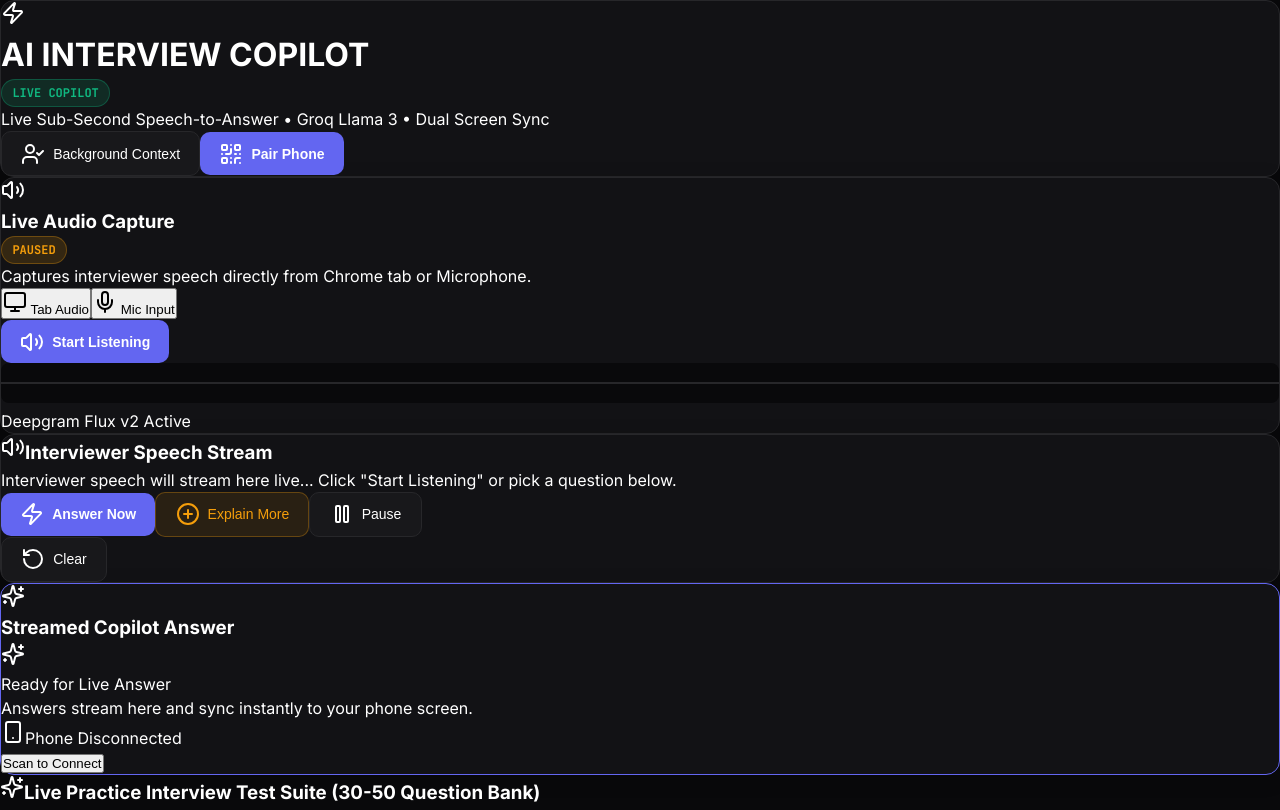
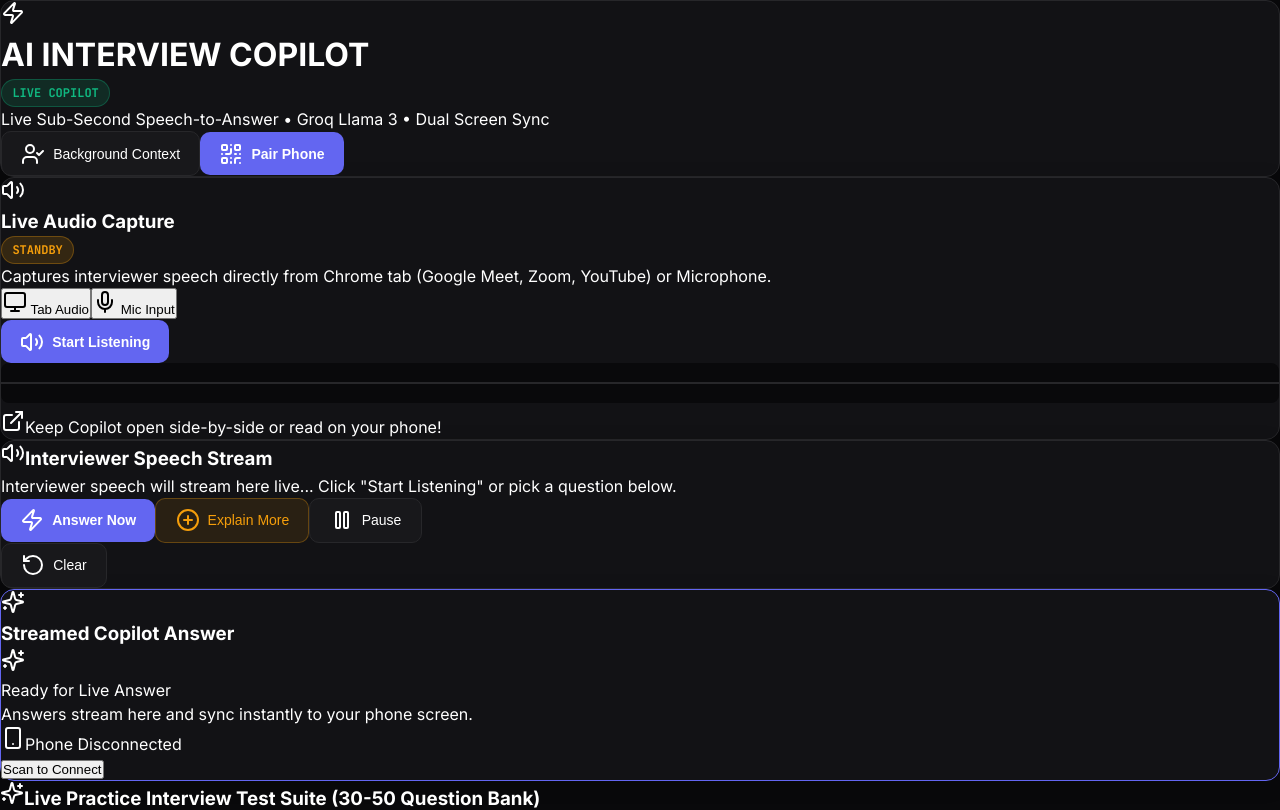
Before and after one commit to bhargavkundrapu/intguide, a React (Vite) app in the folder client/: page / in a window 1280 px wide. Shown: the top 810 px of the page. Built offline with nearby package versions, Linux system fonts and the light colour scheme; no server answers.

Commit message:
Extract audio-only MediaStream for MediaRecorder to ensure Deepgram STT receives pure audio chunks

```diff
--- a/client/src/components/AudioCapture.jsx
+++ b/client/src/components/AudioCapture.jsx
@@ -1,5 +1,5 @@
 import React, { useState, useEffect, useRef } from 'react';
-import { Mic, Monitor, Volume2, AlertCircle, CheckCircle } from 'lucide-react';
+import { Mic, Monitor, Volume2, AlertCircle, CheckCircle, ExternalLink } from 'lucide-react';
 
 export default function AudioCapture({ onAudioChunk, isListening, setIsListening, onTranscriptUpdate }) {
   const [sourceType, setSourceType] = useState('tab'); // 'tab' | 'mic'
@@ -14,7 +14,7 @@ export default function AudioCapture({ onAudioChunk, isListening, setIsListening
   const mediaRecorderRef = useRef(null);
   const speechRecognitionRef = useRef(null);
 
-  // Initialize Web Speech API as zero-config fallback
+  // Web Speech API fallback for local mic
   useEffect(() => {
     const SpeechRecognition = window.SpeechRecognition || window.webkitSpeechRecognition;
     if (SpeechRecognition) {
@@ -41,7 +41,7 @@ export default function AudioCapture({ onAudioChunk, isListening, setIsListening
     }
   }, [onTranscriptUpdate]);
 
-  // Audio waveform visualizer loop
+  // Waveform canvas draw loop
   useEffect(() => {
     let animId;
     const canvas = canvasRef.current;
@@ -83,7 +83,12 @@ export default function AudioCapture({ onAudioChunk, isListening, setIsListening
       if (sourceType === 'tab') {
         stream = await navigator.mediaDevices.getDisplayMedia({
           video: true,
-          audio: { echoCancellation: true, noiseSuppression: true }
+          audio: {
+            echoCancellation: true,
+            noiseSuppression: true,
+            autoGainControl: true,
+            suppressLocalAudioPlayback: false
+          }
         });
       } else {
         stream = await navigator.mediaDevices.getUserMedia({
@@ -95,7 +100,7 @@ export default function AudioCapture({ onAudioChunk, isListening, setIsListening
       const audioTracks = stream.getAudioTracks();
       if (audioTracks.length === 0) {
         setHasAudioTrack(false);
-        setErrorMessage('⚠️ No audio track found! When selecting tab share in Chrome, make sure to check "Share tab audio".');
+        setErrorMessage('⚠️ No audio track found! When selecting a tab in Chrome, make sure to check "Share tab audio" at the bottom left of Chrome picker.');
         stream.getTracks().forEach(t => t.stop());
         return;
       }
@@ -105,18 +110,21 @@ export default function AudioCapture({ onAudioChunk, isListening, setIsListening
       setTrackLabel(track.label || (sourceType === 'tab' ? 'Chrome Tab Audio' : 'Microphone Input'));
       streamRef.current = stream;
 
-      // Audio Context setup
+      // Extract ONLY audio tracks to create a pure Audio-Only MediaStream for MediaRecorder & Deepgram
+      const audioOnlyStream = new MediaStream(audioTracks);
+
+      // Audio Context setup for volume visualizer
       const audioCtx = new (window.AudioContext || window.webkitAudioContext)();
       audioContextRef.current = audioCtx;
-      const source = audioCtx.createMediaStreamSource(stream);
+      const source = audioCtx.createMediaStreamSource(audioOnlyStream);
       const analyser = audioCtx.createAnalyser();
       analyser.fftSize = 64;
       source.connect(analyser);
       analyserRef.current = analyser;
 
-      // Send 250ms chunks to WebSocket handler for Deepgram Flux v2
+      // Record PURE audio-only WebM stream and send to Deepgram WS
       if (MediaRecorder.isTypeSupported('audio/webm;codecs=opus')) {
-        const recorder = new MediaRecorder(stream, { mimeType: 'audio/webm;codecs=opus' });
+        const recorder = new MediaRecorder(audioOnlyStream, { mimeType: 'audio/webm;codecs=opus' });
         recorder.ondataavailable = (e) => {
           if (e.data.size > 0 && onAudioChunk) {
             onAudioChunk(e.data);
@@ -166,13 +174,13 @@ export default function AudioCapture({ onAudioChunk, isListening, setIsListening
             <Volume2 className="w-5 h-5 text-indigo-400" />
             <h3 className="font-heading text-base font-bold text-white">Live Audio Capture</h3>
             {isListening ? (
-              <span className="pill-badge pill-badge-green">LISTENING</span>
+              <span className="pill-badge pill-badge-green">LISTENING LIVE</span>
             ) : (
-              <span className="pill-badge pill-badge-amber">PAUSED</span>
+              <span className="pill-badge pill-badge-amber">STANDBY</span>
             )}
           </div>
           <p className="text-xs text-zinc-400">
-            Captures interviewer speech directly from Chrome tab or Microphone.
+            Captures interviewer speech directly from Chrome tab (Google Meet, Zoom, YouTube) or Microphone.
           </p>
         </div>
 
@@ -213,12 +221,15 @@ export default function AudioCapture({ onAudioChunk, isListening, setIsListening
       <div className="flex items-center justify-between text-xs text-zinc-400">
         <div>
           {hasAudioTrack === true && (
-            <span className="text-emerald-400 flex items-center gap-1">
-              <CheckCircle className="w-3.5 h-3.5" /> Track Active: {trackLabel}
+            <span className="text-emerald-400 flex items-center gap-1 font-medium">
+              <CheckCircle className="w-3.5 h-3.5" /> Active Track: {trackLabel}
             </span>
           )}
         </div>
-        <span>Deepgram Flux v2 Active</span>
+        <div className="flex items-center gap-1 text-zinc-400">
+          <ExternalLink className="w-3 h-3 text-indigo-400" />
+          <span>Keep Copilot open side-by-side or read on your phone!</span>
+        </div>
       </div>
 
       {errorMessage && (
```
